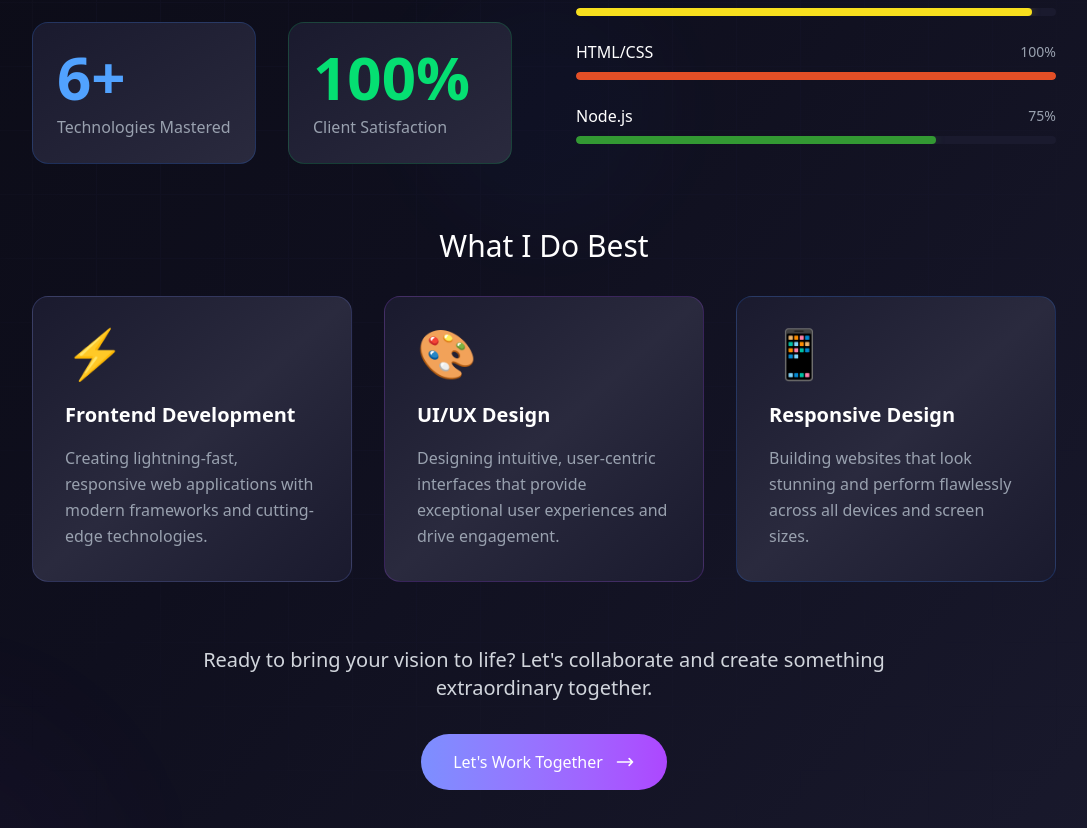
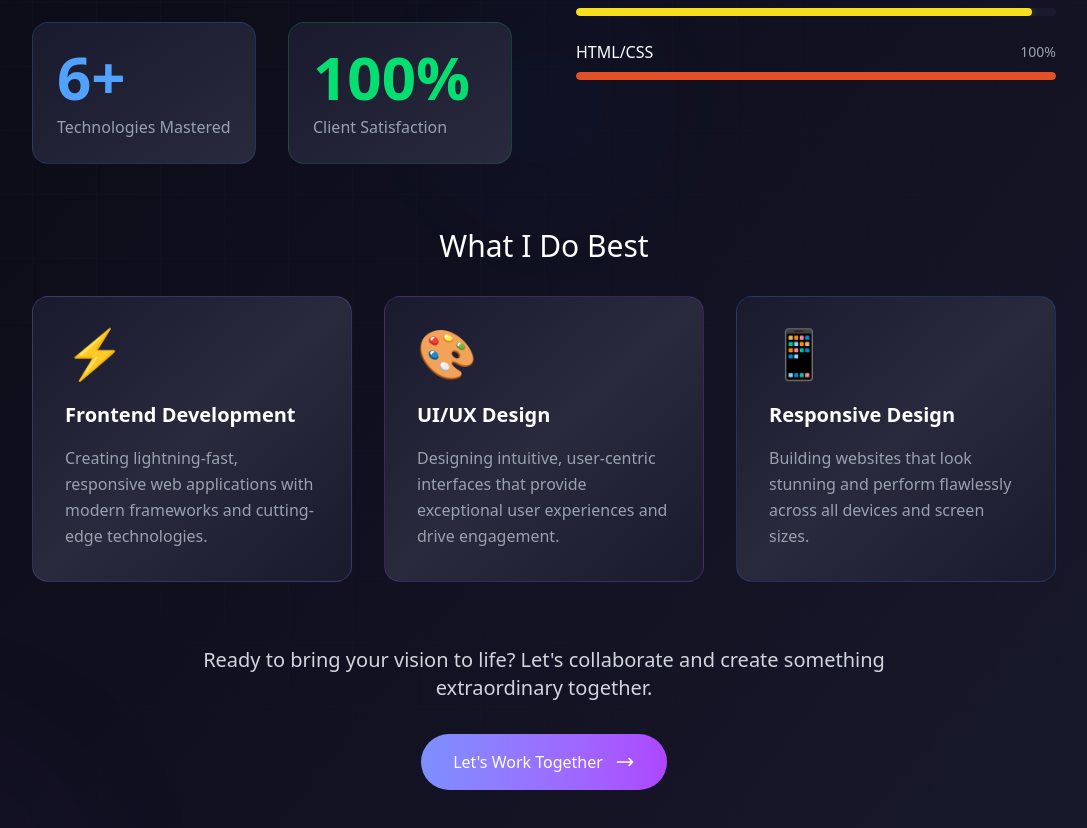
Before and after one commit to justifyman/justify, a React (Vite) app: page / in a window 1280 px wide. Shown: the part 1712-2540 px from the top of the page, without its empty margins (96-1183 px from the left). Built offline with nearby package versions, Linux system fonts and the light colour scheme.

Commit message:
Updated About.tsx

```diff
--- a/src/components/About.tsx
+++ b/src/components/About.tsx
@@ -26,7 +26,6 @@ const About: FC = () => {
     { name: "Tailwind CSS", level: 100, color: "#06B6D4" },
     { name: "JavaScript", level: 95, color: "#F7DF1E" },
     { name: "HTML/CSS", level: 100, color: "#E34F26" },
-    { name: "Node.js", level: 75, color: "#339933" }
   ];
 
   return (
```
